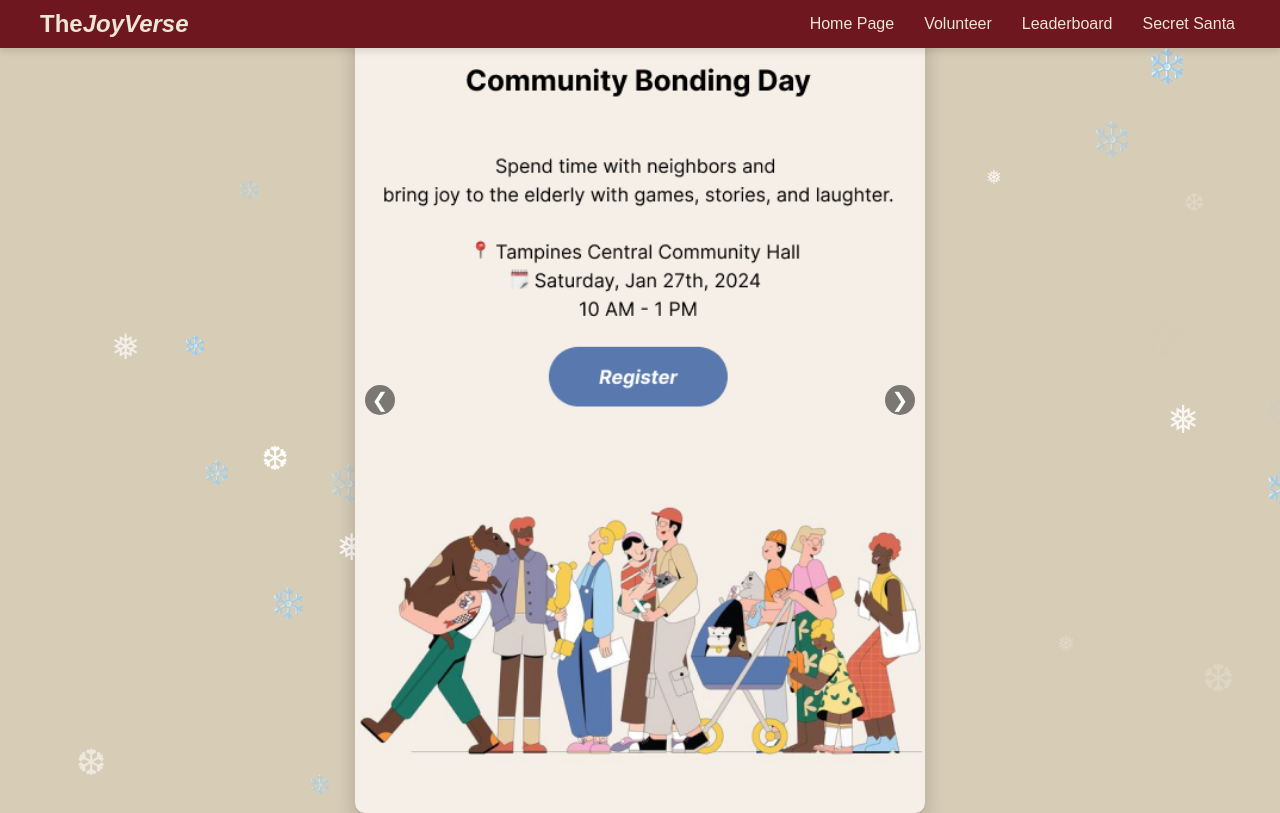
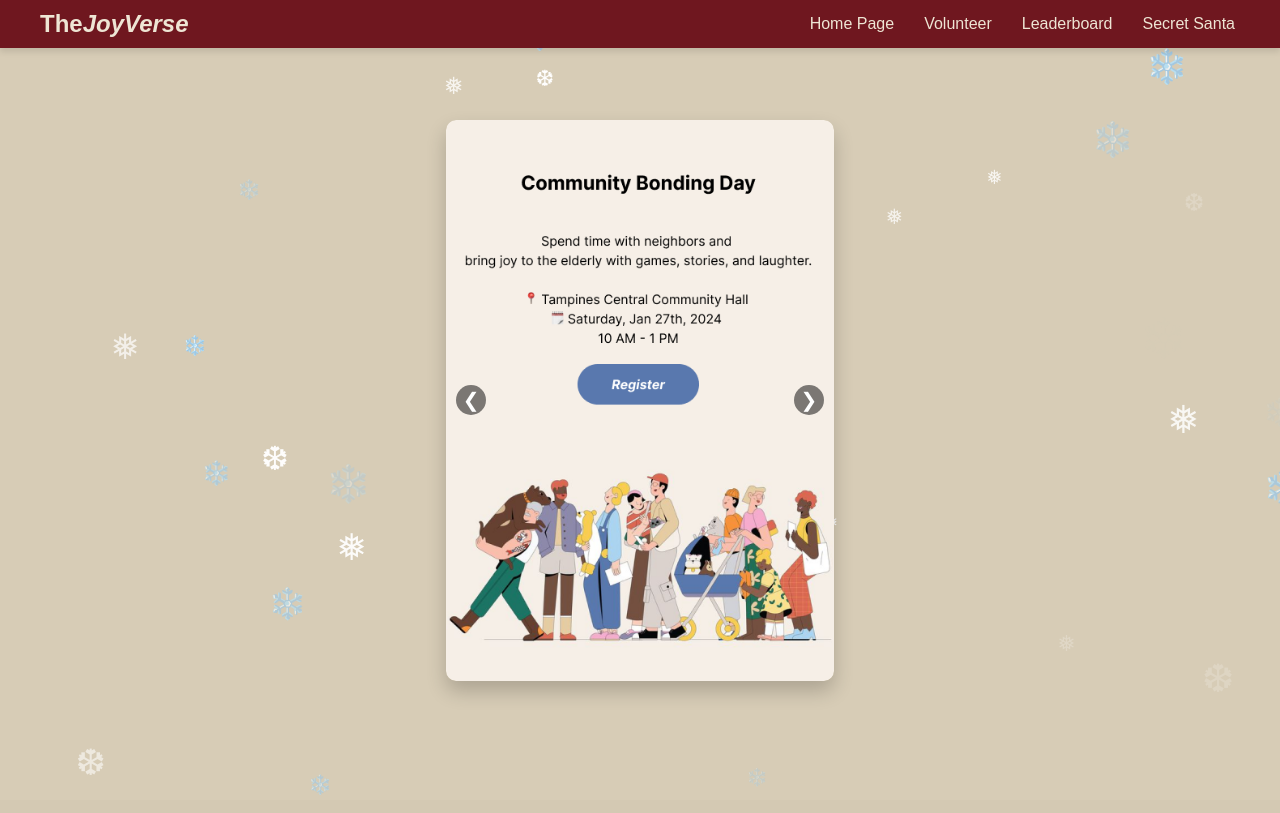
Before and after one commit to Theyan0/FesLuv, a Flask app: page /volunteer in a window 1280 px wide. Run offline with Flask 3, Linux system fonts and the light colour scheme.

Commit message:
resize the volunteering posters

```diff
--- a/templates/volunteer.html
+++ b/templates/volunteer.html
@@ -53,8 +53,8 @@
 
         .carousel {
             overflow: hidden;
-            width: 570px;
-            height: 825px;
+            width: 387.6px;
+            height: 561px;
             position: relative;
             border-radius: 10px;
             box-shadow: 0 10px 20px rgba(0, 0, 0, 0.2);
@@ -69,8 +69,8 @@
         }
 
         .cards img {
-            width: 570px;
-            height: 825px;
+            width: 387.6px;
+            height: 561px;
             object-fit: cover;
             flex-shrink: 0;
             border-radius: 10px;
@@ -208,7 +208,7 @@
         }
 
         function setCarouselPosition() {
-            cards.style.transform = `translateX(${-currentIndex * 570}px)`;
+            cards.style.transform = `translateX(${-currentIndex * 387.6}px)`;
         }
 
         function dragStart(event) {
@@ -237,7 +237,7 @@
                 currentIndex = (currentIndex + 1) % images.length;
             }
 
-            currentTranslate = -currentIndex * 570;
+            currentTranslate = -currentIndex * 387.6;
             cards.style.transition = 'transform 0.5s ease';
             setCarouselPosition();
             setCarouselClasses();
```
